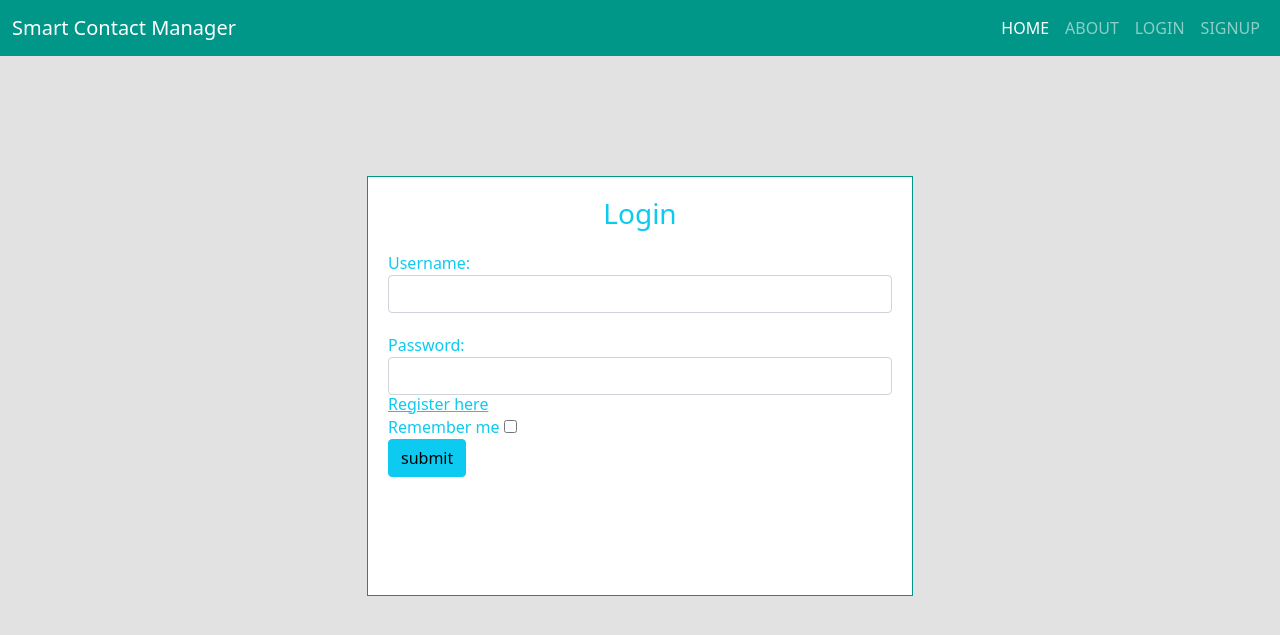
After one commit to Sunlight-sp/SmartContactManager, a Spring Boot app: page /signin in a window 1280 px wide. The commit adds this page. Shown: the top 635 px of the page. Run offline with Spring Boot 4, Linux system fonts and the light colour scheme; some of the project's set-up classes (security, data sources, template engines, error pages and the like) are left out, and stand-ins take their place.

Commit message:
login complete

```diff
--- a/src/main/java/com/smart/controller/HomeController.java
+++ b/src/main/java/com/smart/controller/HomeController.java
@@ -4,9 +4,11 @@ import javax.servlet.http.HttpSession;
 import javax.validation.Valid;
 
 import org.springframework.beans.factory.annotation.Autowired;
+import org.springframework.security.crypto.bcrypt.BCryptPasswordEncoder;
 import org.springframework.stereotype.Controller;
 import org.springframework.ui.Model;
 import org.springframework.validation.BindingResult;
+import org.springframework.web.bind.annotation.GetMapping;
 import org.springframework.web.bind.annotation.ModelAttribute;
 import org.springframework.web.bind.annotation.RequestMapping;
 import org.springframework.web.bind.annotation.RequestMethod;
@@ -22,6 +24,9 @@ public class HomeController {
 
 	@Autowired
 	private UserRepository userRepository;
+
+	@Autowired
+	private BCryptPasswordEncoder passwordEncoder;
 
 	@RequestMapping("/")
 	public String home(Model model) {
@@ -64,6 +69,7 @@ public class HomeController {
 
 			user.setEnabled(true);
 			user.setRole("ROLE_USER");
+			user.setPassword(passwordEncoder.encode(user.getPassword()));
 
 			System.out.println("agreement "+ agreement);
 			System.out.println("user "+user.toString());
@@ -81,4 +87,11 @@ public class HomeController {
 			return "signup";
 		}
 	}
+
+	//handler for custom login
+	@GetMapping("/signin")
+	public String customLogin(Model model) {
+		model.addAttribute("title", "LoginPage");
+		return "login";
+	}
 }
--- a/src/main/java/com/smart/dao/UserRepository.java
+++ b/src/main/java/com/smart/dao/UserRepository.java
@@ -1,10 +1,13 @@
 package com.smart.dao;
 
 import org.springframework.data.jpa.repository.JpaRepository;
+import org.springframework.data.jpa.repository.Query;
+import org.springframework.data.repository.query.Param;
 
 import com.smart.entities.User;
 
 public interface UserRepository extends JpaRepository<User, Integer> {
-
+	@Query("select u from User u where u.email = :email")
+	public User getUserByUserName(@Param("email") String email);
 
 }
--- a/src/main/resources/static/css/style.css
+++ b/src/main/resources/static/css/style.css
@@ -18,3 +18,16 @@ body{
 .form-group{
 	margin-top: 20px;
 }
+#login .container #login-row #login-column #login-box {
+  margin-top: 120px;
+  max-width: 600px;
+  height: 420px;
+  border: 1px solid #009688;
+  background-color: white;
+}
+#login .container #login-row #login-column #login-box #login-form {
+  padding: 20px;
+}
+#login .container #login-row #login-column #login-box #login-form #register-link {
+  margin-top: -85px;
+}
--- a/src/main/resources/templates/base.html
+++ b/src/main/resources/templates/base.html
@@ -29,7 +29,7 @@
 	          <a class="nav-link" href="#">About</a>
 	        </li>
 	        <li class="nav-item">
-	          <a class="nav-link" href="#">Login</a>
+	          <a class="nav-link" href="#" th:href="@{/signin}">Login</a>
 	        </li>
 	        <li class="nav-item">
 	          <a class="nav-link" th:href="@{/signup}">Signup</a>
--- /dev/null
+++ b/src/main/resources/templates/login.html
@@ -0,0 +1,45 @@
+<!Doctype html>
+<html lang="en" xmlns:th="http://www.thymeleaf.org" th:replace="base::Layout(~{::section})">
+	<head>
+		<meta charset="UTF-8"/>
+		<title>This is Login page</title>
+	</head>
+	<Body>
+		<section>
+
+		    <div id="login">
+		        <div class="container">
+		            <div id="login-row" class="row justify-content-center align-items-center">
+		                <div id="login-column" class="col-md-6">
+		                    <div id="login-box" class="col-md-12">
+		                        <form id="login-form" class="form" th:action="@{/dologin}"  action="" method="post">
+		                            <h3 class="text-center text-info">Login</h3>
+
+		                            <div th:if="${param.error}" class="alert alert-danger">Invalid username and password</div>
+		                            <div th:if="${param.logout}" class="alert alert-success">You have been logout</div>
+
+		                            <div class="form-group">
+		                                <label for="username" class="text-info">Username:</label><br>
+		                                <input type="text" name="username" id="username" class="form-control">
+		                            </div>
+		                            <div class="form-group">
+		                                <label for="password" class="text-info">Password:</label><br>
+		                                <input type="password" name="password" id="password" class="form-control">
+		                            </div>
+		                            <div class="form-group">
+		                                <label for="remember-me" class="text-info"><span>Remember me</span> <span><input id="remember-me" name="remember-me" type="checkbox"></span></label><br>
+		                                <input type="submit" name="submit" class="btn btn-info btn-md" value="submit">
+		                            </div>
+		                            <div id="register-link" class="text-right">
+		                                <a href="/signup" class="text-info">Register here</a>
+		                            </div>
+		                        </form>
+		                    </div>
+		                </div>
+		            </div>
+		        </div>
+		    </div>
+
+		</section>
+	</Body>
+</html>
```
Also changed, not shown: pom.xml (+6 -1 lines), src/main/java/com/smart/config/CustomUserDetails.java (added, +60 -0 lines), src/main/java/com/smart/config/MyConfig.java (added, +57 -0 lines), src/main/java/com/smart/config/UserDetailsServiceImpl.java (added, +29 -0 lines), src/main/java/com/smart/controller/UserController.java (added, +14 -0 lines), src/main/resources/templates/normal/user_dashboard.html (added, +10 -0 lines).
